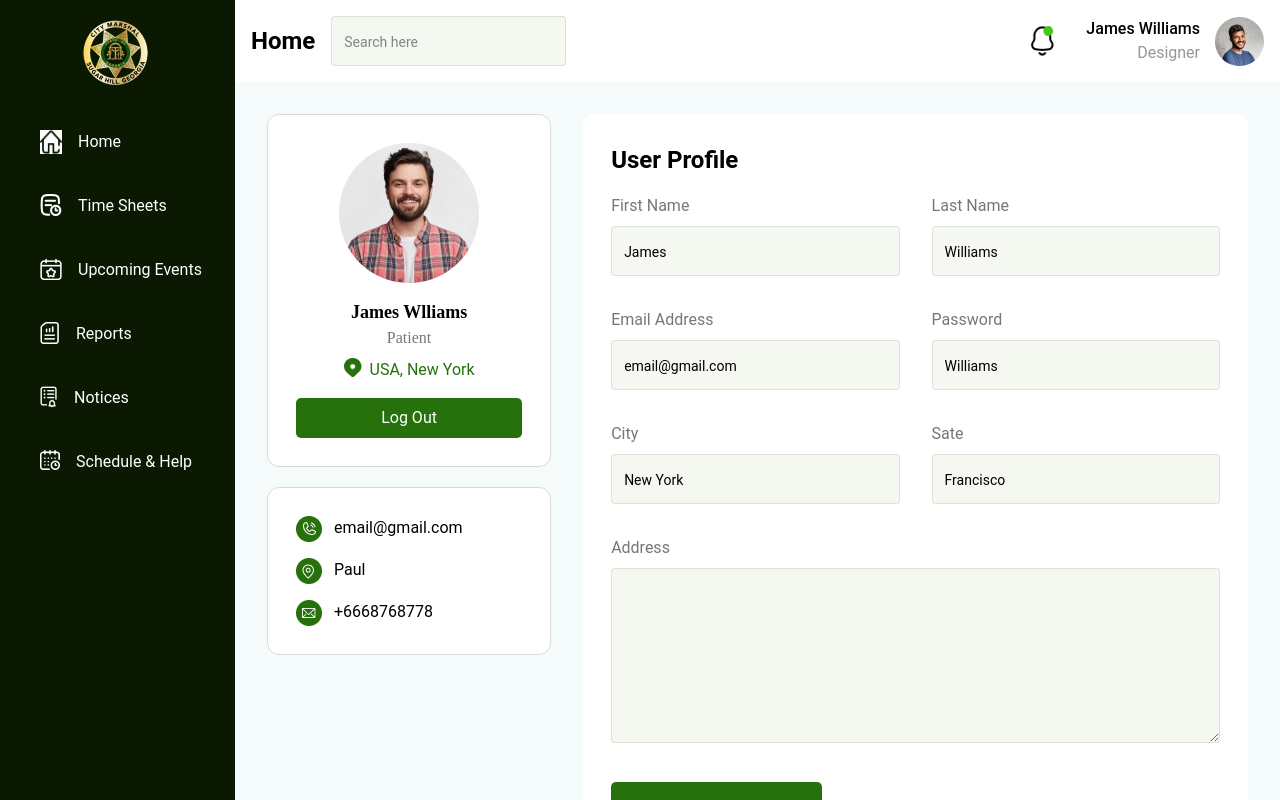
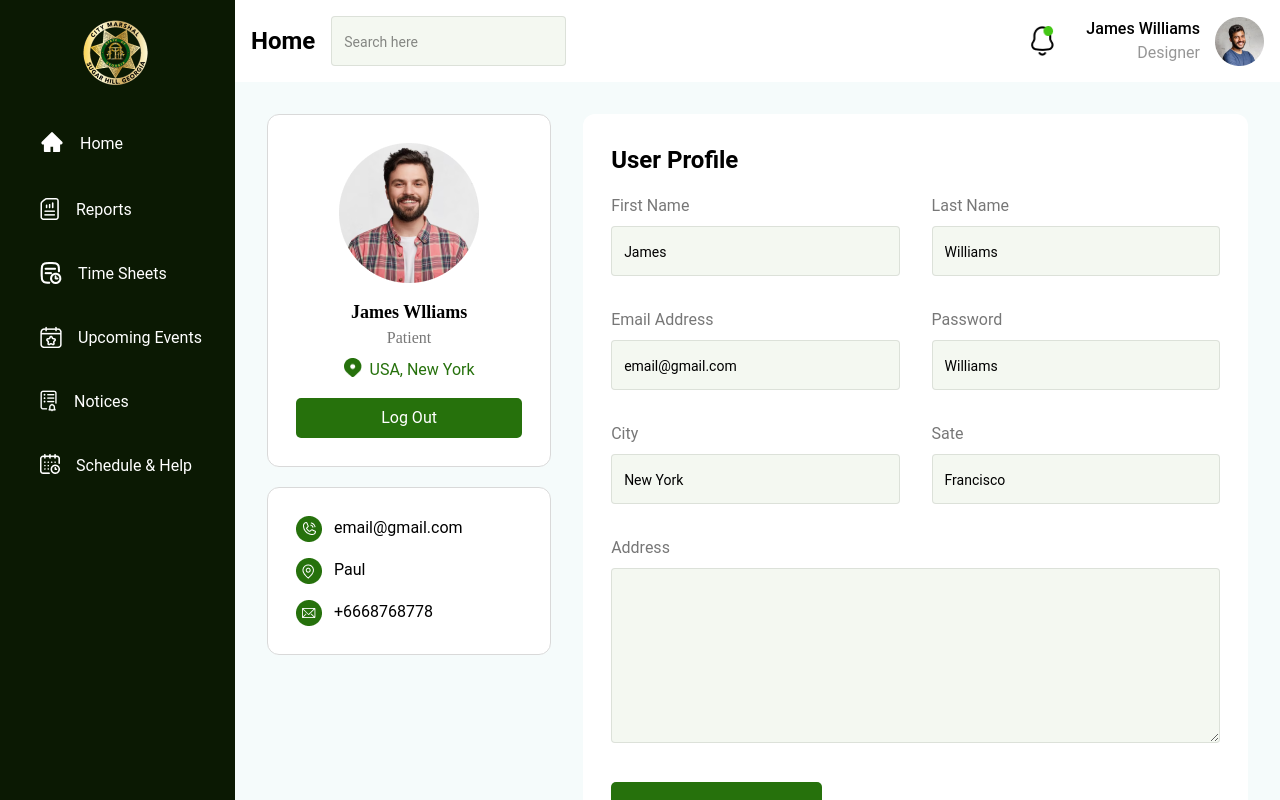
Before and after one commit to Sardar-Taha/task-project, a Next.js app: page / in a window 1280 px wide. Built offline with nearby package versions, Linux system fonts and the light colour scheme.

Commit message:
sidebar issues fixed

```diff
--- a/src/app/components/navbar.jsx
+++ b/src/app/components/navbar.jsx
@@ -1,5 +1,5 @@
 "use client";
-import { navNotification, profileImage } from "@/app/assets";
+import { navNotification, profileImage } from "../assets";
 import Image from "next/image";
 import React from "react";
 import { usePathname } from "next/navigation";
--- a/src/app/components/sidebar.jsx
+++ b/src/app/components/sidebar.jsx
@@ -11,6 +11,7 @@ import {
   timeSheetIcon,
 } from "../assets";
 import { useRouter } from "next/navigation";
+import { AiFillHome } from "react-icons/ai";
 
 function Sidebar() {
   const router = useRouter();
@@ -23,57 +24,50 @@ function Sidebar() {
         className="block mx-auto mt-4"
       />
 
-      <div className="flex ml-[2.5rem] gap-4  mt-10">
-        <Image src={homeIcon} alt="Home Icon" className="bg-white" />
-        <h1
-          className="text-[16px] font-normal text-[#fff] cursor-pointer "
+      <div
+        className="flex items-center ml-[2.5rem] gap-4  mt-10 cursor-pointer"
         onClick={() => router.push("/")}
       >
-          Home
-        </h1>
+        <AiFillHome className="text-[#fff] text-2xl mb-1" />
+        <h1 className="text-[16px] font-normal text-[#fff]  ">Home</h1>
       </div>
-      <div className="flex ml-[2.5rem] gap-4  mt-10">
-        <Image src={timeSheetIcon} alt="Home Icon" className="h-[22px]" />
-        <h1
-          className="text-[16px] font-normal text-[#fff] cursor-pointer "
+      <div
+        className="flex ml-[2.5rem] gap-4  mt-10 cursor-pointer"
+        onClick={() => router.push("/reports")}
+      >
+        <Image src={reportIcon} alt="Home Icon" className="h-[22px]" />
+        <h1 className="text-[16px] font-normal text-[#fff]  ">Reports</h1>
+      </div>
+      <div
+        className="flex ml-[2.5rem] gap-4  mt-10 cursor-pointer"
         onClick={() => router.push("/time-sheets")}
       >
-          Time Sheets
-        </h1>
+        <Image src={timeSheetIcon} alt="Home Icon" className="h-[22px]" />
+        <h1 className="text-[16px] font-normal text-[#fff]  ">Time Sheets</h1>
       </div>
-      <div className="flex ml-[2.5rem] gap-4  mt-10 ">
-        <Image src={eventIcon} alt="Home Icon" className="h-[22px]" />
-        <h1
-          className="text-[16px] font-normal text-[#fff] cursor-pointer "
+      <div
+        className="flex ml-[2.5rem] gap-4  mt-10 cursor-pointer "
         onClick={() => router.push("/upcoming-events")}
       >
+        <Image src={eventIcon} alt="Home Icon" className="h-[22px]" />
+        <h1 className="text-[16px] font-normal text-[#fff]  ">
           Upcoming Events
         </h1>
       </div>
-      <div className="flex ml-[2.5rem] gap-4  mt-10">
-        <Image src={reportIcon} alt="Home Icon" className="h-[22px]" />
-        <h1
-          className="text-[16px] font-normal text-[#fff] cursor-pointer "
-          onClick={() => router.push("/reports")}
-        >
-          Reports
-        </h1>
-      </div>
-      <div className="flex ml-[2.5rem] gap-4  mt-10">
-        <Image src={noticeIcon} alt="Home Icon" className="h-[22px]" />
-        <h1
-          className="text-[16px] font-normal text-[#fff] cursor-pointer "
+
+      <div
+        className="flex ml-[2.5rem] gap-4  mt-10 cursor-pointer"
         onClick={() => router.push("/notices")}
       >
-          Notices
-        </h1>
+        <Image src={noticeIcon} alt="Home Icon" className="h-[22px]" />
+        <h1 className="text-[16px] font-normal text-[#fff]  ">Notices</h1>
       </div>
-      <div className="flex ml-[2.5rem] gap-4  mt-10">
-        <Image src={sheduleIcon} alt="Home Icon" className="h-[20px]" />
-        <h1
-          className="text-[16px] font-normal text-[#fff] cursor-pointer "
+      <div
+        className="flex ml-[2.5rem] gap-4  mt-10 cursor-pointer"
         onClick={() => router.push("/schedule-and-help")}
       >
+        <Image src={sheduleIcon} alt="Home Icon" className="h-[20px]" />
+        <h1 className="text-[16px] font-normal text-[#fff]  ">
           Schedule & Help
         </h1>
       </div>
```
Also changed, not shown: package.json (+6 -4 lines), 1 other file (tests, documents, lock files or other folders). Lines whose indentation alone changed are shown as unchanged.
